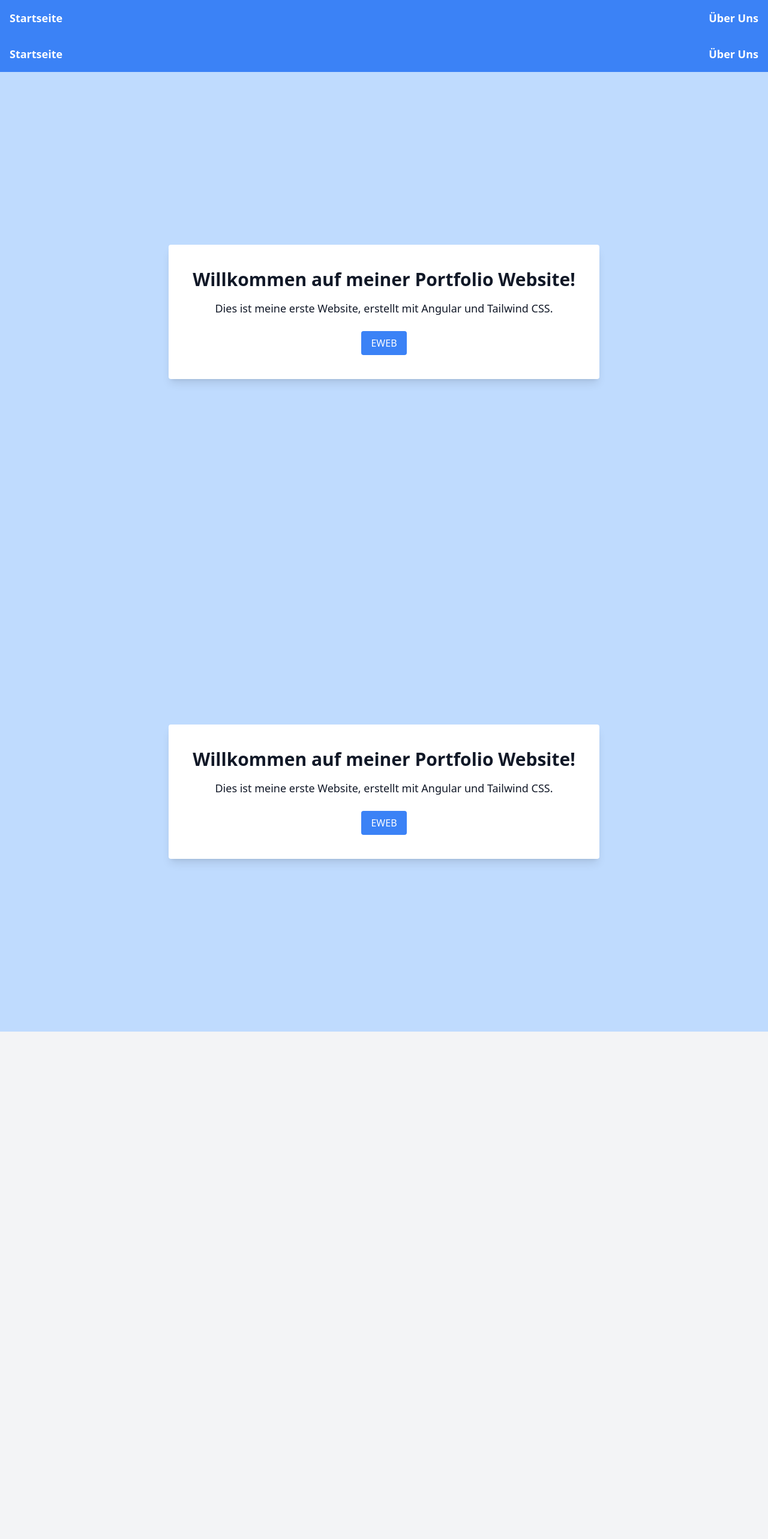
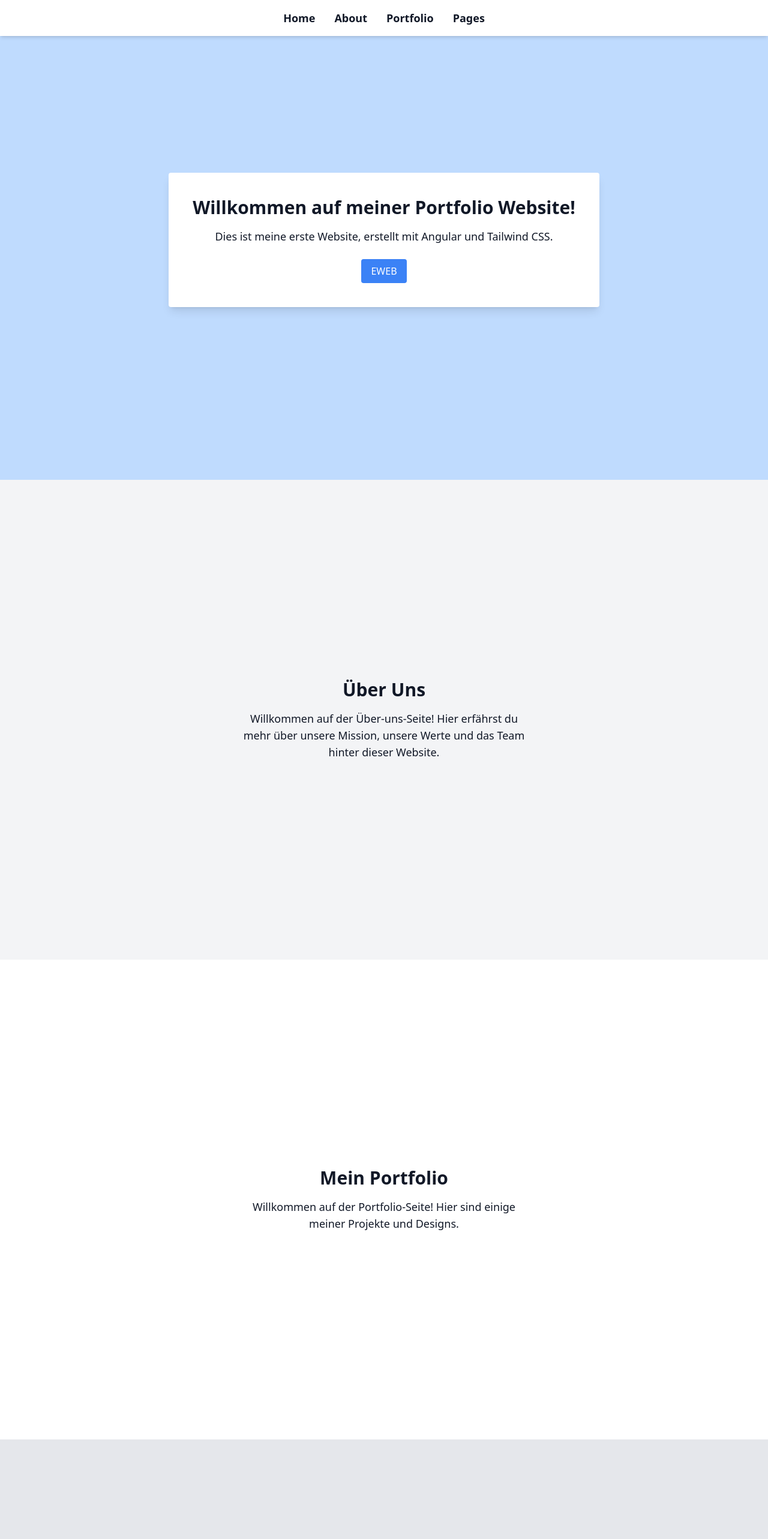
Before and after one commit to cyrilgarillo/portfolio-page, an Angular app: page / in a window 1280 px wide. Shown: the top 2566 px of the page at 60% size. Before the commit the page ends 1720 px from the top, so only its background shows below. Built offline with nearby package versions, Linux system fonts and the light colour scheme.

Commit message:
Single Page Layout

```diff
--- a/src/app/app-routing.module.ts
+++ b/src/app/app-routing.module.ts
@@ -1,10 +1,13 @@
 import { NgModule } from '@angular/core';
 import { RouterModule, Routes } from '@angular/router';
 import { AppComponent } from './app.component';
+import { AboutComponent } from './about/about.component';
+import { PortfolioComponent } from './portfolio/portfolio.component';
 
 const routes: Routes = [
   { path: '', component: AppComponent },
-  { path: 'about', loadComponent: () => import('./about/about.component').then(m => m.AboutComponent) } // Standalone-Komponente laden
+  { path: 'about', component: AboutComponent },
+  { path: 'portfolio', component: PortfolioComponent }
 ];
 
 @NgModule({
--- a/src/app/app.component.html
+++ b/src/app/app.component.html
@@ -1,11 +1,13 @@
-<nav class="p-4 bg-blue-500 text-white flex justify-between">
-    <a routerLink="/" class="text-lg font-semibold">Startseite</a>
-    <a routerLink="/about" class="text-lg font-semibold">Über Uns</a>
+<!-- Navigation bar mit Ankern zu den Abschnitten -->
+<nav class="fixed top-0 w-full bg-white shadow-md z-10 p-4 flex justify-center space-x-8">
+    <a href="#home" class="text-lg font-semibold hover:text-blue-500">Home</a>
+    <a href="#about" class="text-lg font-semibold hover:text-blue-500">About</a>
+    <a href="#portfolio" class="text-lg font-semibold hover:text-blue-500">Portfolio</a>
+    <a href="#pages" class="text-lg font-semibold hover:text-blue-500">Pages</a>
   </nav>
 
-  <router-outlet></router-outlet>
-
-  <div class="min-h-screen flex items-center justify-center bg-blue-200">
+  <!-- Startseite -->
+  <section id="home" class="min-h-screen flex items-center justify-center bg-blue-200">
     <div class="text-center p-10 bg-white rounded shadow-lg">
       <h1 class="text-3xl font-bold mb-4">Willkommen auf meiner Portfolio Website!</h1>
       <p class="text-lg">Dies ist meine erste Website, erstellt mit Angular und Tailwind CSS.</p>
@@ -13,4 +15,34 @@
         EWEB
       </button>
     </div>
-  </div>
+  </section>
+
+  <!-- About Section -->
+  <section id="about" class="min-h-screen flex items-center justify-center bg-gray-100">
+    <div class="text-center p-10 max-w-xl">
+      <h2 class="text-3xl font-bold mb-4">Über Uns</h2>
+      <p class="text-lg">
+        Willkommen auf der Über-uns-Seite! Hier erfährst du mehr über unsere Mission, unsere Werte und das Team hinter dieser Website.
+      </p>
+    </div>
+  </section>
+
+  <!-- Portfolio Section -->
+  <section id="portfolio" class="min-h-screen flex items-center justify-center bg-white">
+    <div class="text-center p-10 max-w-xl">
+      <h2 class="text-3xl font-bold mb-4">Mein Portfolio</h2>
+      <p class="text-lg">
+        Willkommen auf der Portfolio-Seite! Hier sind einige meiner Projekte und Designs.
+      </p>
+    </div>
+  </section>
+
+  <!-- Pages Section -->
+  <section id="pages" class="min-h-screen flex items-center justify-center bg-gray-200">
+    <div class="text-center p-10 max-w-xl">
+      <h2 class="text-3xl font-bold mb-4">Zusätzliche Seiten</h2>
+      <p class="text-lg">
+        Dies ist die Seite "Pages", wo zusätzliche Informationen angezeigt werden könnten.
+      </p>
+    </div>
+  </section>
--- a/src/app/portfolio/portfolio.component.html
+++ b/src/app/portfolio/portfolio.component.html
@@ -1 +1,6 @@
-<p>portfolio works!</p>
+<div class="p-10 bg-gray-100 min-h-screen flex flex-col items-center justify-center">
+    <h2 class="text-3xl font-bold mb-4">Mein Portfolio</h2>
+    <p class="text-lg max-w-lg text-center">
+      Willkommen auf der Portfolio-Seite! Hier sind einige meiner Projekte und Designs.
+    </p>
+  </div>
--- a/src/styles.css
+++ b/src/styles.css
@@ -5,3 +5,8 @@
 body {
   @apply bg-gray-100 font-sans text-gray-900;
 }
+
+/* Sanftes Scrollen für die gesamte Seite */
+html {
+    scroll-behavior: smooth;
+  }
```
Also changed, not shown: src/app/portfolio/portfolio.component.ts (+2 -6 lines).
